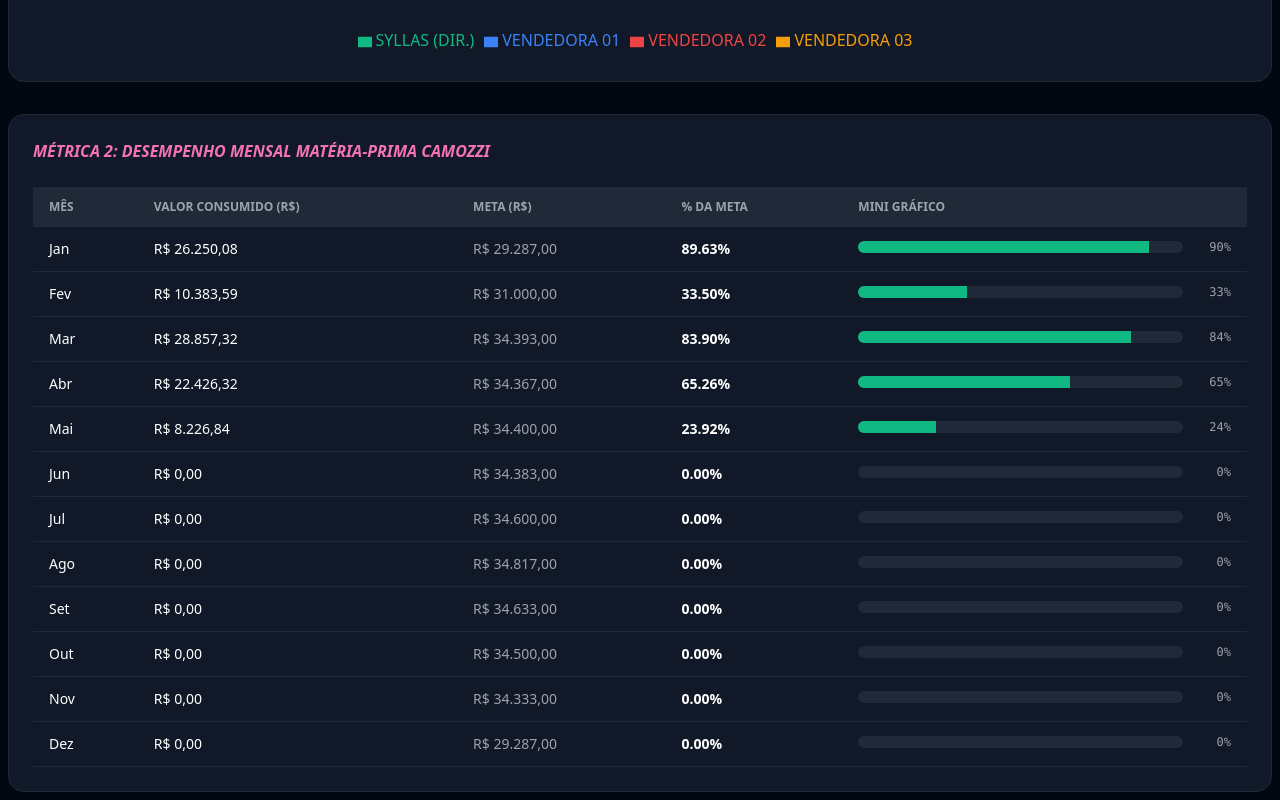
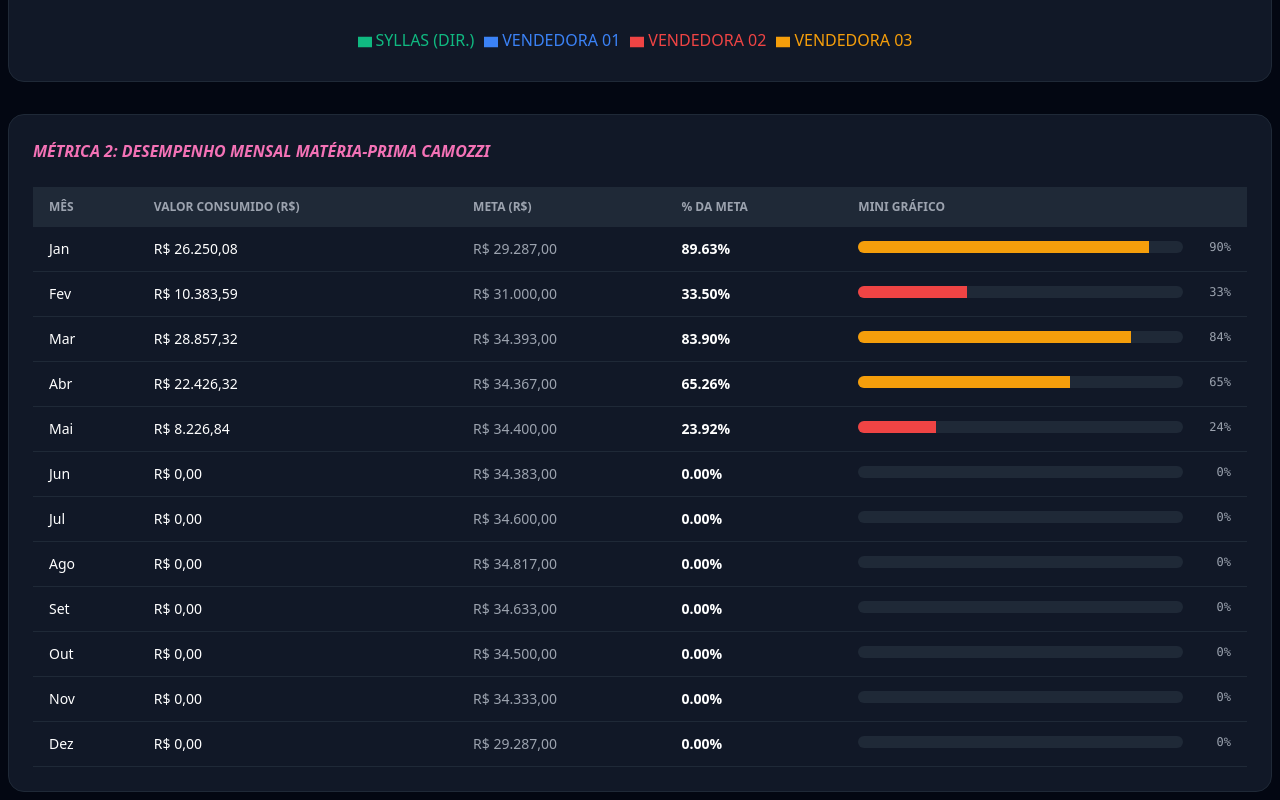
Before and after one commit to juliokarine7l-Solution/Painel-BI-da-SK-G-Automa-o, a React (Vite) app: page / in a window 1280 px wide. Shown: the part 1141-1941 px from the top of the page. Built offline with nearby package versions, Linux system fonts and the light colour scheme.

Commit message:
refactor: update goal progress color logic
Adjust progress bar thresholds to map green to >= 100%, amber to >= 50%, and red to below 50% for improved visual representation of sales targets.

```diff
--- a/App.tsx
+++ b/App.tsx
@@ -311,9 +311,9 @@ const App: React.FC = () => {
                               perc = 100;
                           }
 
-                          let progressColor = "bg-emerald-500";
-                          if (perc > 120) progressColor = "bg-red-500";
-                          else if (perc > 100) progressColor = "bg-amber-500";
+                          let progressColor = "bg-red-500";
+                          if (perc >= 100) progressColor = "bg-emerald-500";
+                          else if (perc >= 50) progressColor = "bg-amber-500";
 
                           return (
                              <tr key={i} className="border-b border-gray-800 hover:bg-gray-800/50">
@@ -325,7 +325,7 @@ const App: React.FC = () => {
                                    <div className="flex-1 h-3 bg-gray-800 rounded-full overflow-hidden relative">
                                       <div className={`h-full ${progressColor} transition-all duration-500`} style={{ width: `${Math.min(perc, 100)}%` }}></div>
                                       {perc > 100 && (
-                                          <div className="absolute top-0 bottom-0 right-0 left-0 bg-red-500 opacity-30" style={{ width: `${Math.min(perc - 100, 100)}%`, left: '100%' }}></div>
+                                          <div className="absolute top-0 bottom-0 right-0 left-0 bg-emerald-500 opacity-50" style={{ width: `${Math.min(perc - 100, 100)}%`, left: '100%' }}></div>
                                       )}
                                    </div>
                                    <span className="min-w-[40px] text-right">{perc.toFixed(0)}%</span>
```
